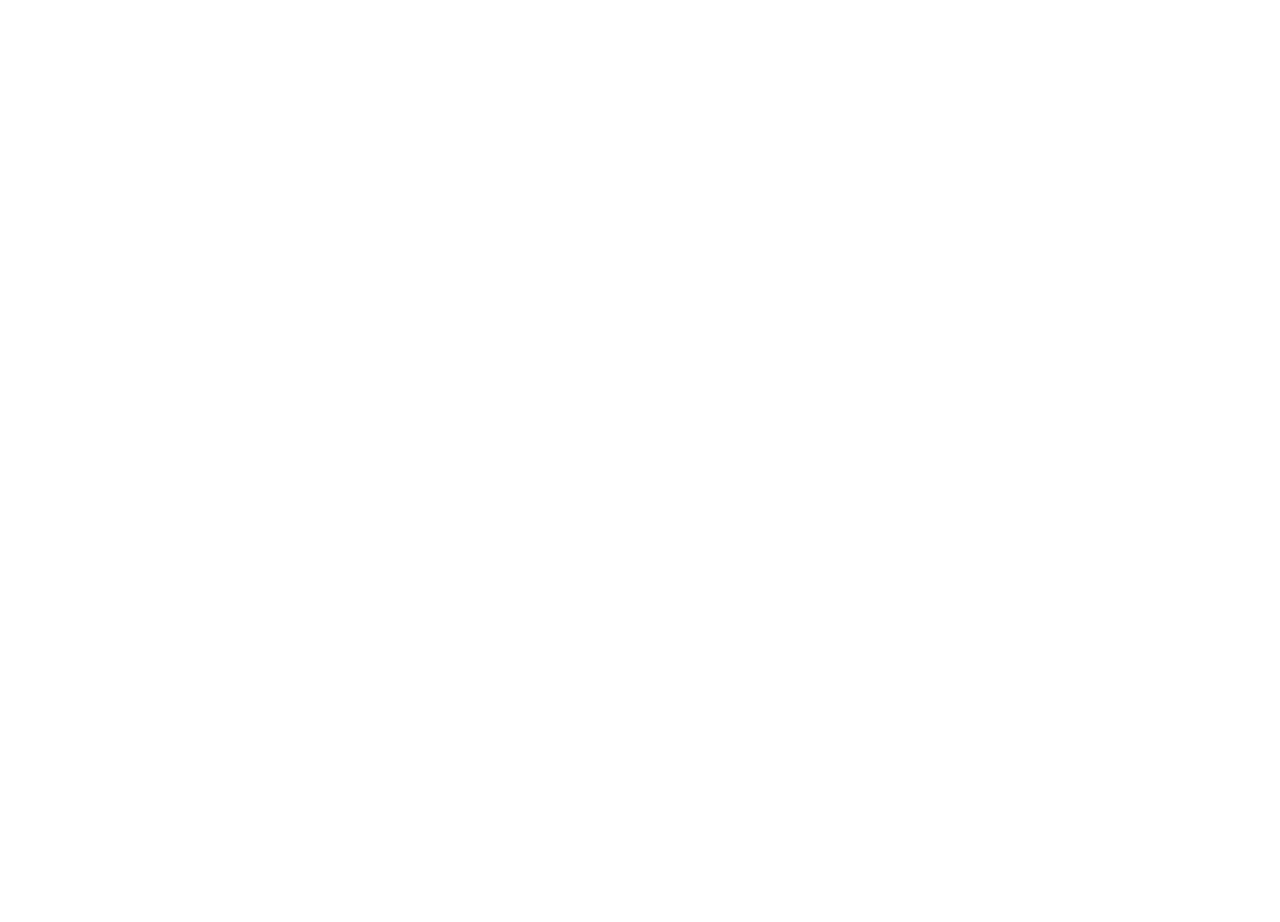
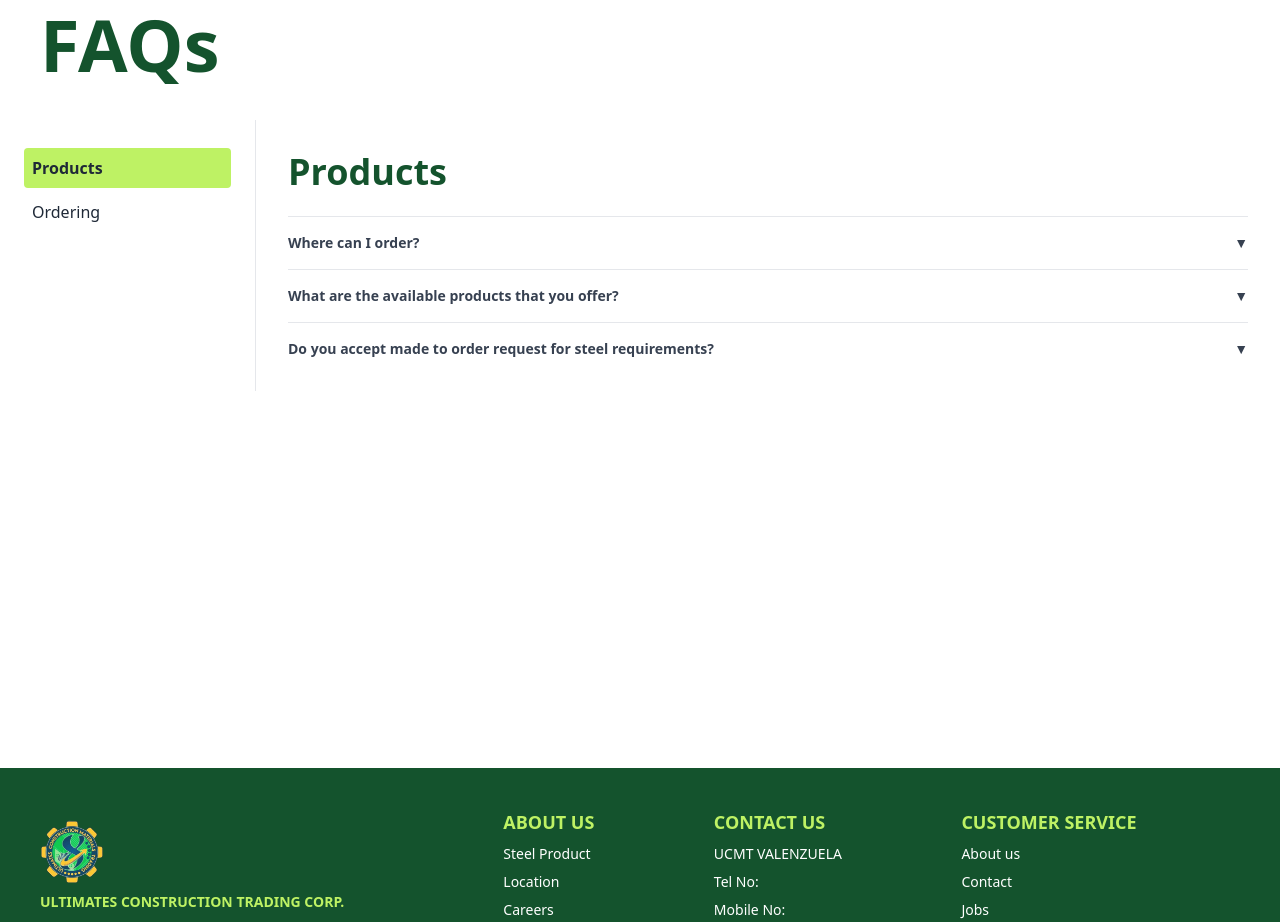
Before and after one commit to elyxiaaa/ULTIMATES-TRADING, a React (Vite) app: page /FAQ in a window 1280 px wide. Before the commit this address had no page. Shown: the part 140-1062 px from the top of the page. Before the commit the page ends 800 px from the top, so only its background shows below. Built offline with nearby package versions, Linux system fonts and the light colour scheme.

Commit message:
Added FAQ

```diff
--- a/src/App.jsx
+++ b/src/App.jsx
@@ -6,6 +6,7 @@ import Products from './Pages/Products'
 import Locations from './Pages/Location'
 import Contact from './Pages/Contact'
 import Career from './Pages/Career'
+import FAQ from './Pages/FAQ'
 import { BrowserRouter, Route, Routes } from "react-router"
 
 function App() {
@@ -20,6 +21,7 @@ function App() {
           <Route path="/location" element={<Locations />} />
           <Route path="/contact" element={<Contact />} />
           <Route path="/career" element={<Career />} />
+          <Route path="/FAQ" element={<FAQ />} />
         </Routes>
       </BrowserRouter>
     </>
--- a/src/Components/Footer.jsx
+++ b/src/Components/Footer.jsx
@@ -9,7 +9,7 @@ function Footer () {
                alt="Logo"
                className="h-16 items-center w-auto mt-3"
              />
-    <p className="text-yellow-300 font-bold">
+    <p className="text-lime-300 font-bold">
       ULTIMATES CONSTRUCTION TRADING CORP.
     </p>
     <p>243 Aster St. cor. Magnolia St. De Castro Subd. <br/> Paso De Blas Valenzuela City, Valenzuela, Philippines</p>
@@ -20,21 +20,21 @@ function Footer () {
       </p>
   </aside>
   <nav>
-    <h6 className="font-bold text-yellow-300 text-lg">ABOUT US</h6>
+    <h6 className="font-bold text-lime-300 text-lg">ABOUT US</h6>
     <a className="link link-hover">Steel Product</a>
     <a className="link link-hover">Location</a>
     <a className="link link-hover">Careers</a>
     <a className="link link-hover">FAQs</a>
   </nav>
   <nav>
-    <h6 className="font-bold text-yellow-300 text-lg">CONTACT US</h6>
+    <h6 className="font-bold text-lime-300 text-lg">CONTACT US</h6>
       <p>UCMT VALENZUELA</p>
       <p>Tel No:</p>
       <p>Mobile No:</p>
       <p>Email:</p>
   </nav>
   <nav>
-    <h6 className="font-bold text-yellow-300 text-lg">CUSTOMER SERVICE</h6>
+    <h6 className="font-bold text-lime-300 text-lg">CUSTOMER SERVICE</h6>
     <a className="link link-hover">About us</a>
     <a className="link link-hover">Contact</a>
     <a className="link link-hover">Jobs</a>
--- a/src/Components/Navbar.jsx
+++ b/src/Components/Navbar.jsx
@@ -34,24 +34,11 @@ function Navbar({ activeTab }) {
     navigate('/contact');
     window.scrollTo(0, 0);
   };
-  const handleDropListClick = () => {
-    navigate('/droplist');
-    window.scrollTo(0, 0);
-  };
-  const handleRulesClick = () => {
-    navigate('/rules');
+  const handleFaqClick = () => {
+    navigate('/daq');
     window.scrollTo(0, 0);
   };
 
-  const handleBattlepassClick = () => {
-    navigate('/battlepass');
-    window.scrollTo(0, 0);
-  };
-
-  const handleDailyQuestClick = () => {
-    navigate('/dailyquest');
-    window.scrollTo(0, 0);
-  };
 
   const handleLeaderboardsClick = () => {
 
@@ -59,7 +46,6 @@ function Navbar({ activeTab }) {
 
 
     setTimeout(() => {
-      // Use react-scroll to scroll to the "leaderboards-section"
       const leaderboardsLink = document.getElementById('leaderboards-section');
       if (leaderboardsLink) {
         leaderboardsLink.scrollIntoView({ behavior: 'smooth' });
@@ -141,12 +127,14 @@ function Navbar({ activeTab }) {
             </button>
           </li>
           </Link>
+
+          <Link to="/faq">
           <li className="relative flex items-center gap-2 cursor-pointer hover:text-green-400 group">
-            <button onClick={handleHomeClick} className="flex items-center cursor-pointer">
+            <button onClick={handleFaqClick} className="flex items-center cursor-pointer">
              FAQs
             </button>
           </li>
-
+          </Link>
           <Link to="/contact">
           <li className="relative flex items-center gap-2 cursor-pointer hover:text-green-400 group">
             <button onClick={handleContactClick} className="flex items-center cursor-pointer">
@@ -188,32 +176,33 @@ function Navbar({ activeTab }) {
       {isMobileMenuOpen && (
         <ul className="lg:hidden bg-green-900 text-white font-COP1 mt-2 p-4 space-y-3 shadow-lg rounded">
           {/* Home Button with React Scroll */}
+
           <li className="relative flex items-center gap-2 cursor-pointer hover:text-green-400 group">
             <button onClick={handleHomeClick} className="flex items-center w-full hover:bg-green-400 hover:text-white p-2 cursor-pointer">
              Home
             </button>
           </li>
           <li className="relative flex items-center gap-2 cursor-pointer hover:text-green-400 group">
-          <button onClick={handleHomeClick} className="flex items-center w-full hover:bg-green-400 hover:text-white p-2 cursor-pointer">
-             Steel Products
+          <button onClick={handleProductsClick} className="flex items-center w-full hover:bg-green-400 hover:text-white p-2 cursor-pointer">
+             Products
             </button>
           </li>
 
           <li className="relative flex items-center gap-2 cursor-pointer hover:text-green-400 group">
-          <button onClick={handleHomeClick} className="flex items-center w-full hover:bg-green-400 hover:text-white p-2 cursor-pointer">
+          <button onClick={handleLocationClick} className="flex items-center w-full hover:bg-green-400 hover:text-white p-2 cursor-pointer">
              Location
             </button>
           </li>
 
           <li className="relative flex items-center gap-2 cursor-pointer hover:text-green-400 group">
-          <button onClick={handleHomeClick} className="flex items-center w-full hover:bg-green-400 hover:text-white p-2 cursor-pointer">
+          <button onClick={handleFaqClick} className="flex items-center w-full hover:bg-green-400 hover:text-white p-2 cursor-pointer">
              FAQs
             </button>
           </li>
 
 
           <li className="relative flex items-center gap-2 cursor-pointer hover:text-green-400 group">
-          <button onClick={handleHomeClick} className="flex items-center w-full hover:bg-green-400 hover:text-white p-2 cursor-pointer">
+          <button onClick={handleContactClick} className="flex items-center w-full hover:bg-green-400 hover:text-white p-2 cursor-pointer">
              Contacts
             </button>
           </li>
--- a/src/Pages/Career.jsx
+++ b/src/Pages/Career.jsx
@@ -4,7 +4,6 @@ import Navbar from '../Components/Navbar'
 import Footer from '../Components/Footer'
 
 function Career() {
-  // State for managing which job's dropdown is open
   const [openJob, setOpenJob] = useState(null)
 
   const toggleDropdown = (index) => {
@@ -196,7 +195,7 @@ function Career() {
           <input type="text" placeholder="Name *" className="w-full border border-gray-300 p-2 rounded " />
 
           <div className="flex gap-4">
-            <input type="email" required placeholder="Email *" className="w-full border border-gray-300 p-2 rounded" />
+            <input type="email" required placeholder="Email *" className="w-full border border-gray-300 p-2n rounded" />
             <input type="tel" required placeholder="Mobile Number *" className="w-full border border-gray-300 p-2 rounded" />
           </div>
 
@@ -205,7 +204,6 @@ function Career() {
             <option>Delivery Driver</option>
             <option>Content Writer</option>
             <option>Marketing Assistant</option>
-            {/* Add other positions */}
           </select>
 
           <input type="text" placeholder="(Facebook, IG or LinkedIn) *" className="w-full border border-gray-300 p-2 rounded" />
@@ -228,7 +226,7 @@ function Career() {
                   aria-hidden="true"
                 >
                   <path
-                    d="M...Z" // use actual path or replace with an icon library
+                    d="M...Z"
                     strokeLinecap="round"
                     strokeLinejoin="round"
                     strokeWidth="2"
--- /dev/null
+++ b/src/Pages/FAQ.jsx
@@ -0,0 +1,128 @@
+import React, { useState } from 'react';
+import Navbar from '../Components/Navbar'
+import Footer from '../Components/Footer'
+const faqData = [
+  {
+    category: 'Products',
+    questions: [
+      {
+        question: 'Where can I order?',
+        answer: (
+          <>
+            You may order through our official channels listed below and our team will provide you a formal quotation the soonest possible time.
+            <br /><br />
+            <strong>Trunkline:</strong> (02) 8588 1155<br />
+            <strong>Mobile:</strong> 0917 834 8581<br />
+            <strong>Viber:</strong> 0923 820 2726<br />
+            <strong>Email:</strong> sales@tkl.com.ph<br />
+            <strong>Facebook:</strong> facebook.com/tklsteelph
+          </>
+        ),
+      },
+      {
+        question: 'What are the available products that you offer?',
+        answer: 'We have a wide range of quality steel products available. Kindly check the image below for the complete list of items.',
+      },
+      {
+        question: 'Do you accept made to order request for steel requirements?',
+        answer: 'Yes, we do accept made to order requests. Kindly send us a detailed shop drawing for us to provide you with a quotation. Send your shop drawing at sales@tkl.com.ph.',
+      },
+    ],
+  },
+  {
+    category: 'Ordering',
+    questions: [
+      {
+        question: 'Can I call you to place my order?',
+        answer: (
+          <>
+            You may call us through the following channels listed below:
+            <br /><br />
+            <strong>Trunkline:</strong> (02) 8588 1155<br />
+            <strong>Mobile:</strong> 0917 834 8581<br />
+            <strong>Viber:</strong> 0923 820 2726<br />
+          </>
+        ),
+      },
+      {
+        question: 'Can I change my order after it has been placed?',
+        answer: (
+          <>
+           For order changes, please contact our Sales Team:
+            <br /><br />
+            <strong>Trunkline:</strong> (02) 8588 1155<br />
+            <strong>Email:</strong> sales@tkl.com.ph<br />
+          </>
+        ),
+      },
+    ],
+  },
+
+
+];
+
+
+function FAQ() {
+    const [activeCategory, setActiveCategory] = useState('Products');
+    const [openQuestions, setOpenQuestions] = useState({});
+
+    const toggleQuestion = (index) => {
+      setOpenQuestions((prev) => ({
+        ...prev,
+        [index]: !prev[index],
+      }));
+    };
+  return (
+        <>
+    <Navbar/>
+    <div className="min-h-screen bg-white">
+      <div className="p-10">
+      <h1 className="text-green-900 font-bold text-7xl">FAQs</h1>
+      </div>
+
+      <div className="flex">
+        <aside className="w-1/5 p-6 border-r border-gray-200">
+          {faqData.map((item) => (
+            <div
+              key={item.category}
+              className={`cursor-pointer p-2 my-1 rounded ${
+                activeCategory === item.category ? 'bg-lime-300 font-bold' : ''
+              }`}
+              onClick={() => setActiveCategory(item.category)}
+            >
+              {item.category}
+            </div>
+          ))}
+        </aside>
+
+        <main className="flex-1 p-8">
+          <h2 className="text-4xl font-extrabold text-green-900 mb-6">{activeCategory}</h2>
+          <div className="space-y-4">
+            {faqData
+              .find((item) => item.category === activeCategory)
+              .questions.map((q, index) => (
+                <div key={index} className="border-t pt-4">
+                  <div
+                    className="flex justify-between items-center cursor-pointer text-sm font-bold text-gray-700"
+                    onClick={() => toggleQuestion(index)}
+                  >
+                    {q.question}
+                    <span>{openQuestions[index] ? '▲' : '▼'}</span>
+                  </div>
+                  {openQuestions[index] && (
+                    <div className="mt-2 text-sm border-l border-lime-500 text-gray-600 pl-4">
+                      {q.answer}
+                    </div>
+                  )}
+                </div>
+              ))}
+          </div>
+        </main>
+      </div>
+    </div>
+    <Footer/>
+        </>
+  )
+}
+
+export default FAQ
```
